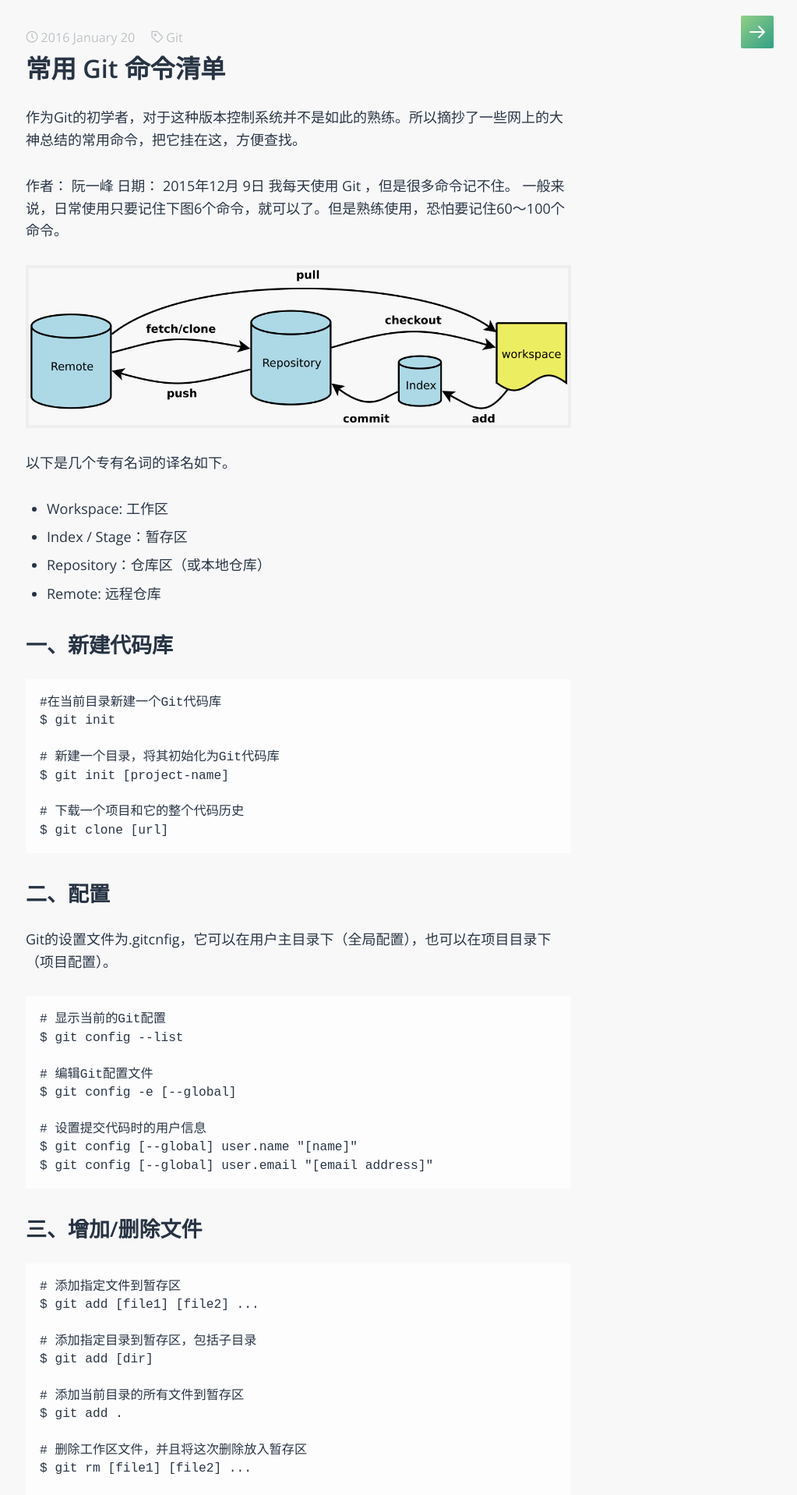
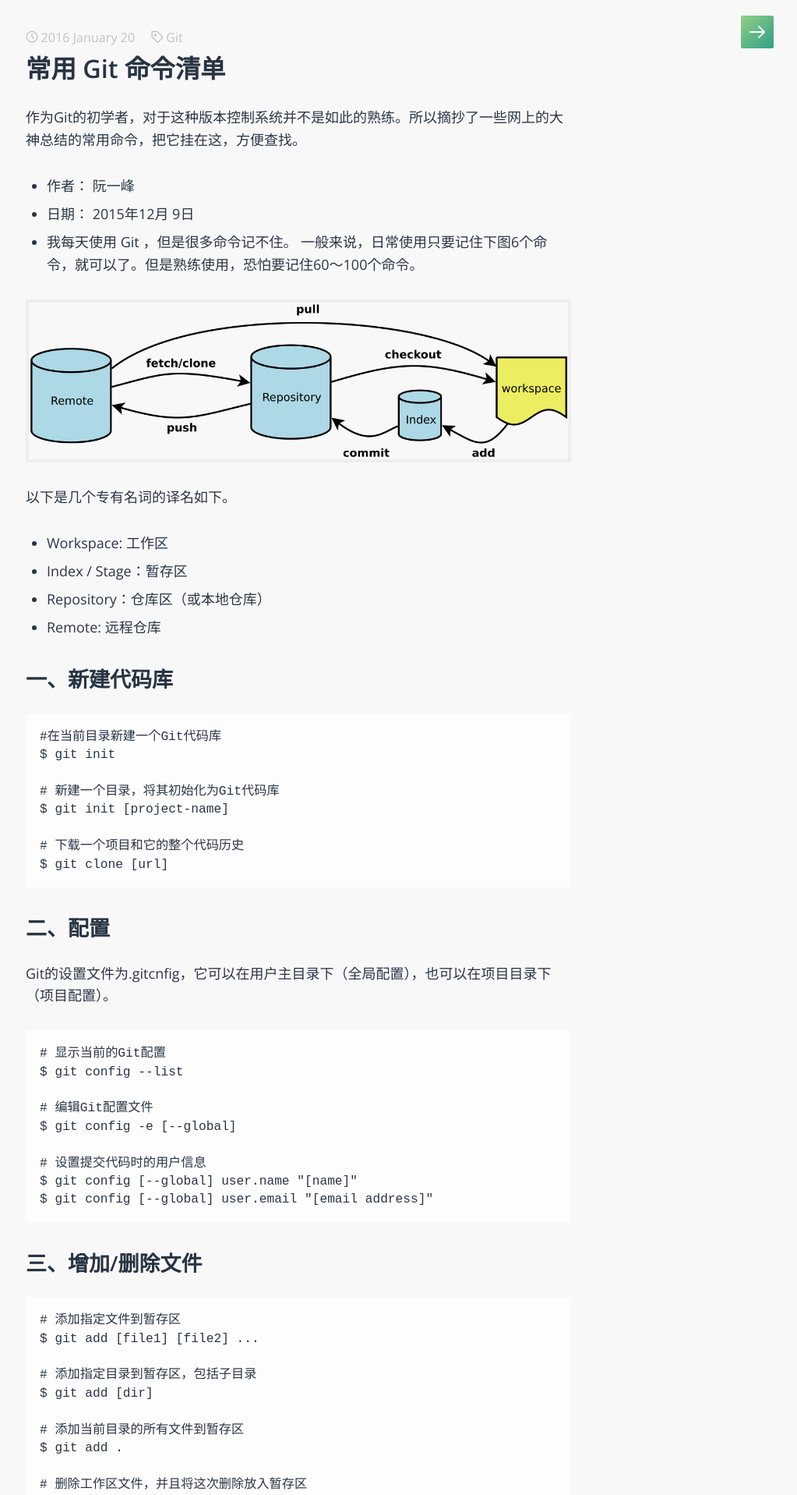
Before and after one commit to Dimon94/Dimon94.github.io, a Jekyll site: the page built from _posts/2016-01-20-常用 Git 命令清单.markdown, in a window 1280 px wide. Shown: the top 1917 px of the page at 78% size, without its empty margins (257-1280 px from the left). Built offline with Jekyll 4.4.1, drawn with Linux system fonts in a browser that asks for light colours; some web fonts are replaced; Markdown is read by kramdown in place of the engine named in the settings; comment, search, counter and statistics services are not loaded.

```diff
--- a/_posts/2016-01-20-常用 Git 命令清单.markdown
+++ b/_posts/2016-01-20-常用 Git 命令清单.markdown
@@ -7,8 +7,9 @@ tags: Git
 ---
 作为Git的初学者，对于这种版本控制系统并不是如此的熟练。所以摘抄了一些网上的大神总结的常用命令，把它挂在这，方便查找。
 
-作者： 阮一峰
-日期： 2015年12月 9日
+ - 作者： 阮一峰
+ - 日期： 2015年12月 9日
+ -
 我每天使用 Git ，但是很多命令记不住。
 一般来说，日常使用只要记住下图6个命令，就可以了。但是熟练使用，恐怕要记住60～100个命令。
 
```
